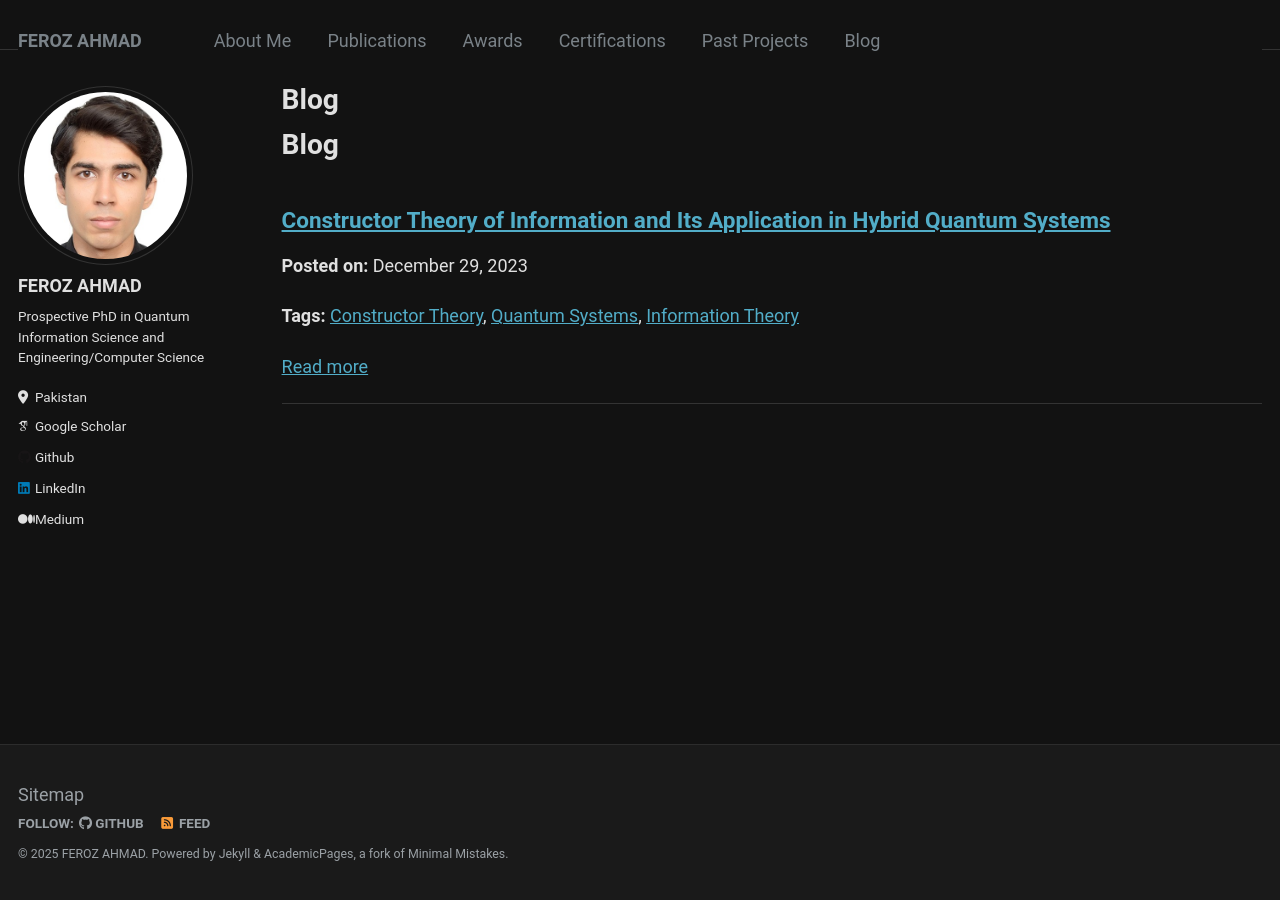
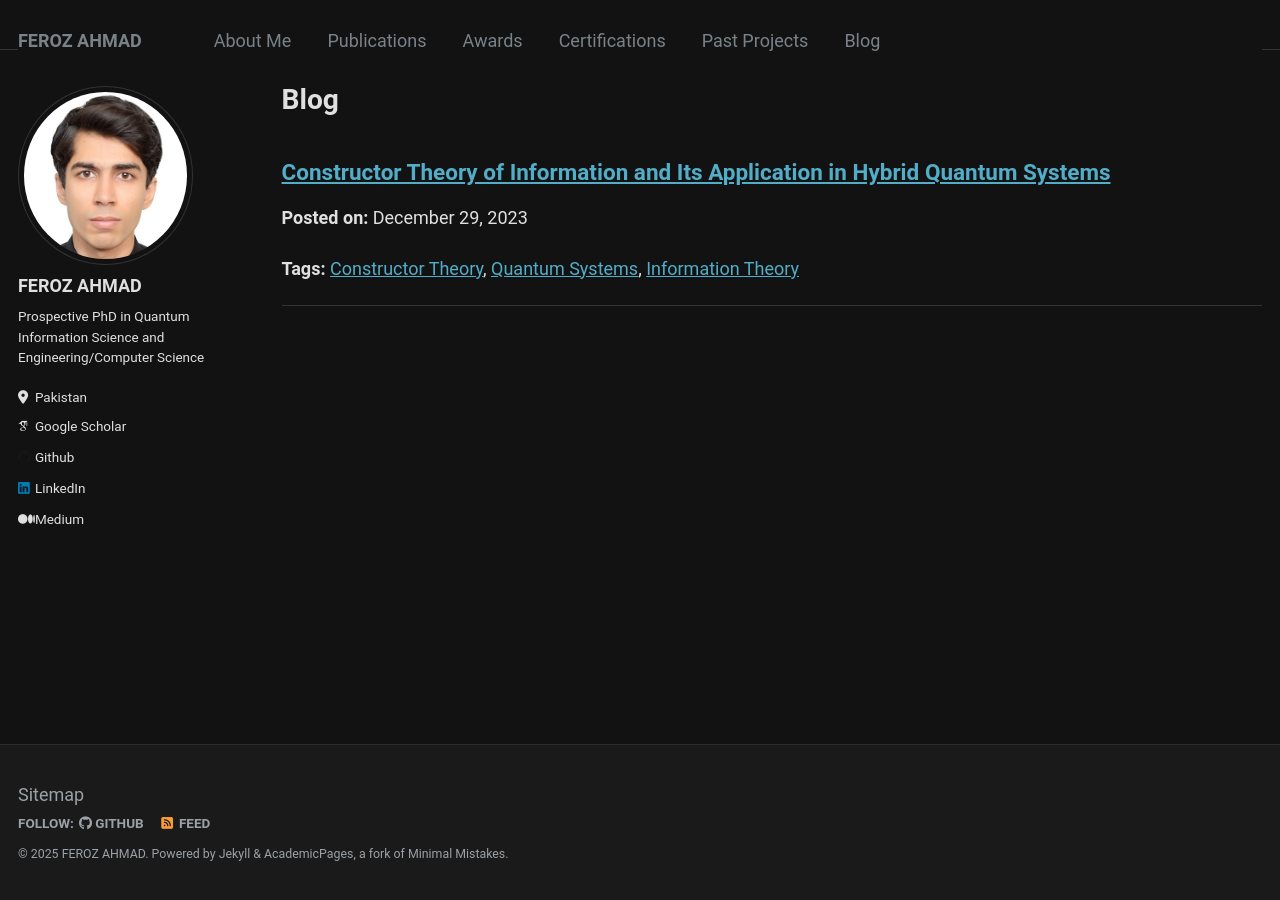
Before and after one commit to Fe-r-oz/Fe-r-oz.github.io, a Jekyll site: the page built from _pages/blogs.html, in a window 1280 px wide. Built offline with Jekyll 4.4.1, drawn with Linux system fonts in a browser that asks for light colours; some web fonts are replaced.

Commit message:
Update blogs.html

```diff
--- a/_pages/blogs.html
+++ b/_pages/blogs.html
@@ -4,8 +4,6 @@ title: "Blog"
 permalink: /blogs/
 author_profile: true
 ---
-
-<h1>Blog</h1>
 
 {% for blog in site.blogs %}
   <div class="blog-post">
@@ -24,9 +22,6 @@ author_profile: true
       </p>
     {% endif %}
 
-    <!-- Read More Link -->
-    <p><a href="{{ blog.link }}" target="_blank">Read more</a></p>
-
     <hr>
   </div>
 {% endfor %}
```
